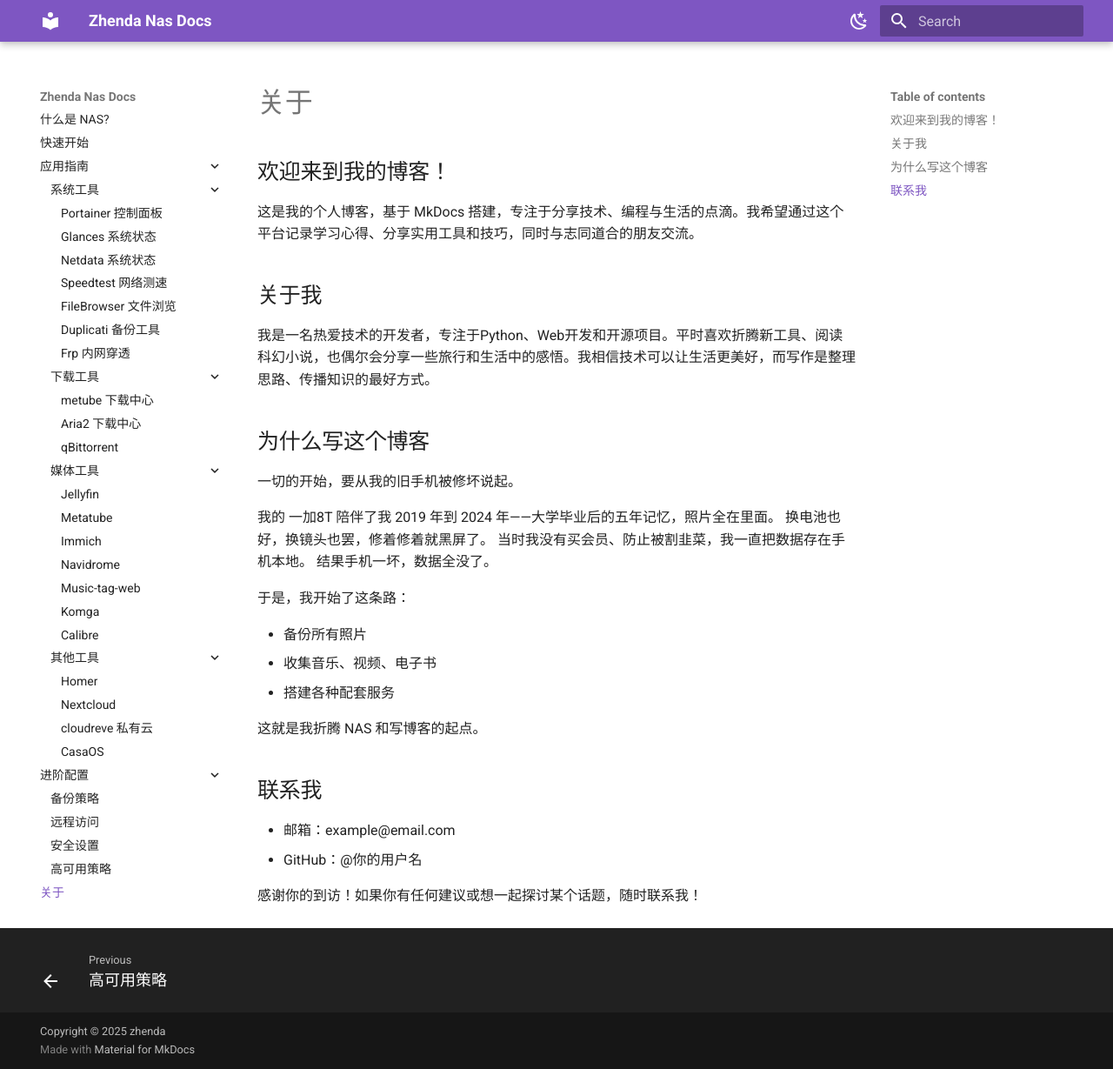
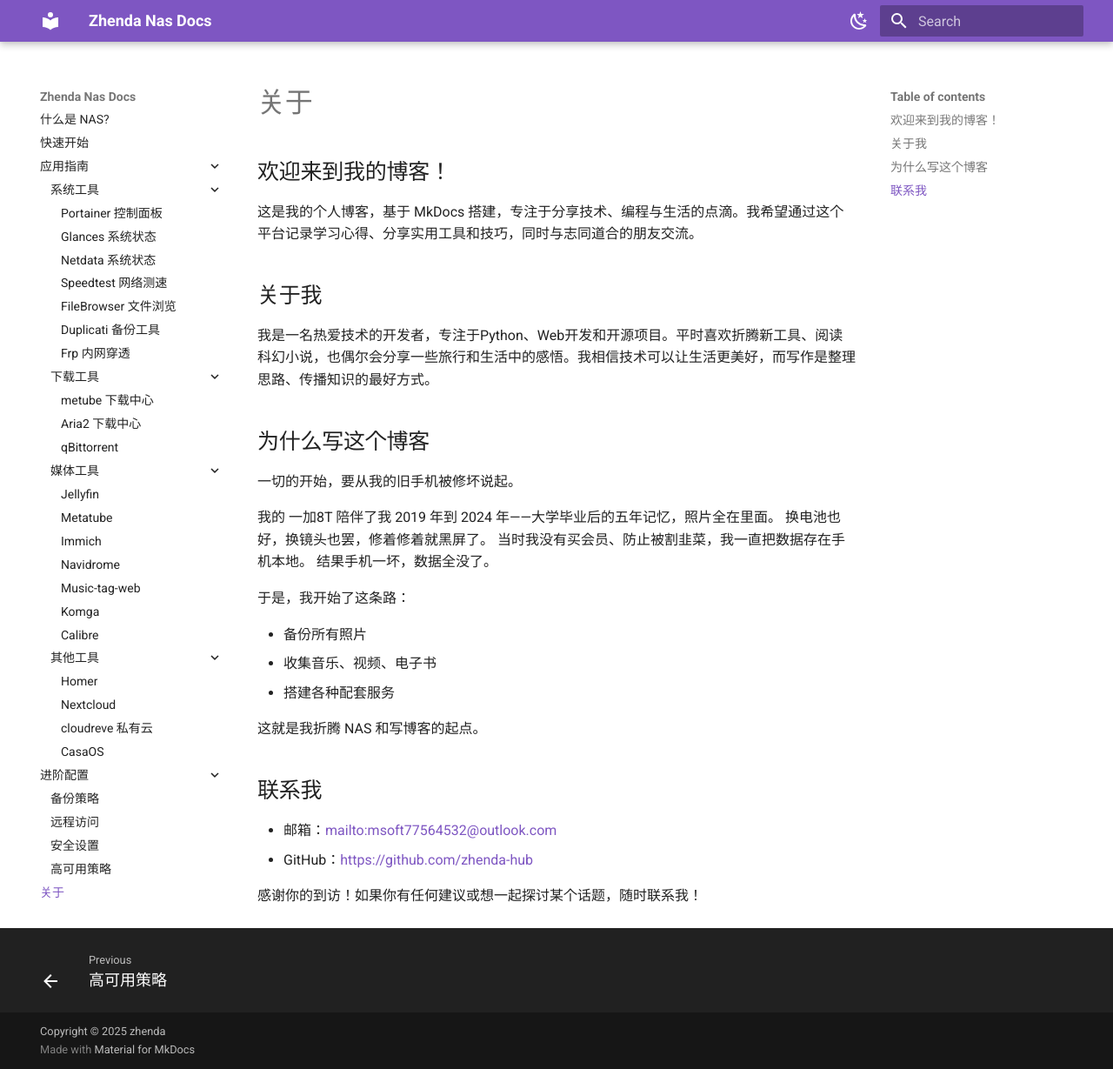
Before and after one commit to zhenda-hub/my-docker-files, an MkDocs documentation site: the page built from docs/about.md, in a window 1280 px wide and 1229 px high. Shown: the whole window at 87% size. Built offline with MkDocs 1.6.1 and Material for MkDocs 9.7.7, drawn with Linux system fonts in a browser that asks for light colours.

Commit message:
update（doc）: about

```diff
--- a/docs/about.md
+++ b/docs/about.md
@@ -28,7 +28,7 @@
 
 ## 联系我
 
-- 邮箱：example@email.com
-- GitHub：@你的用户名
+- 邮箱：<a href="mailto:msoft77564532@outlook.com">mailto:msoft77564532@outlook.com</a>
+- GitHub：<a href="https://github.com/zhenda-hub" target="_blank">https://github.com/zhenda-hub</a>
 
 感谢你的到访！如果你有任何建议或想一起探讨某个话题，随时联系我！
```
